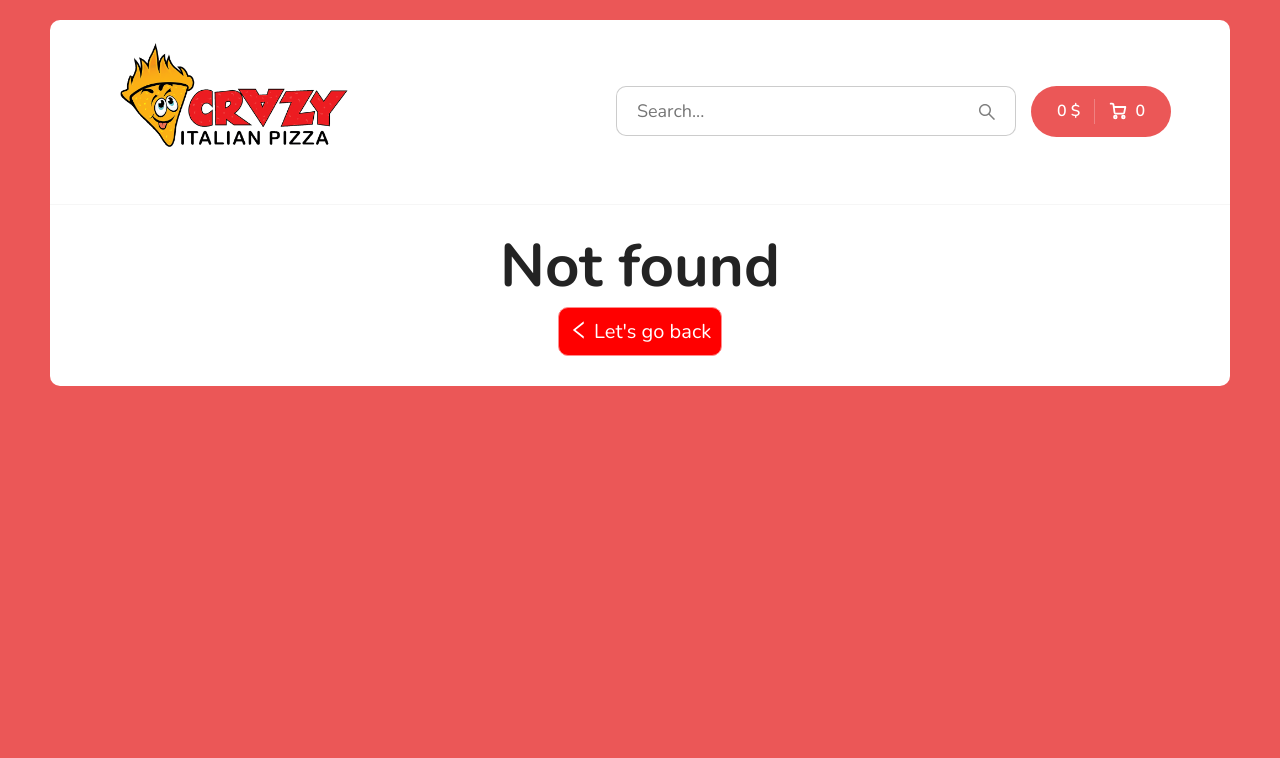
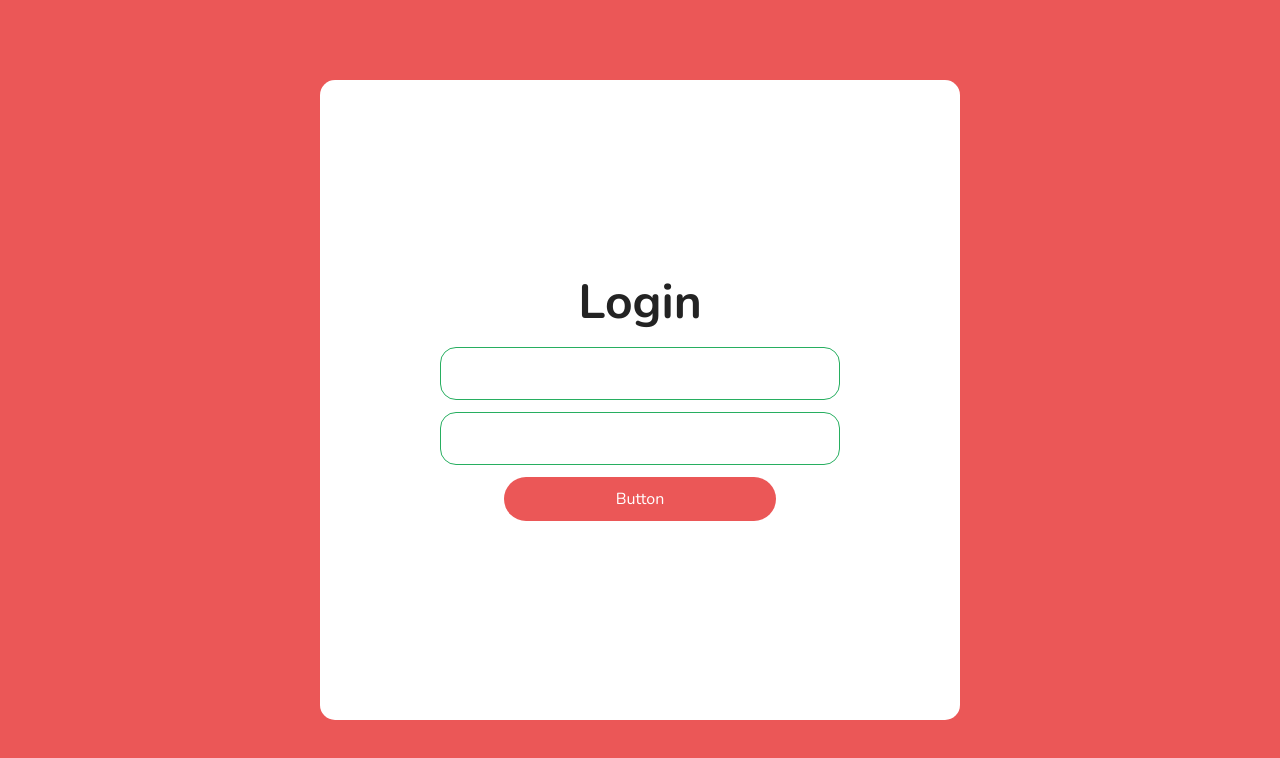
Before and after one commit to dryg1246/pizza, a React (Create React App) app: page /login in a window 1280 px wide. Before the commit this address had no page. Shown: the top 758 px of the page. Built offline with nearby package versions, Linux system fonts and the light colour scheme.

Commit message:
Login without logic

```diff
--- a/src/App.tsx
+++ b/src/App.tsx
@@ -6,6 +6,7 @@ import {MainLayout} from "./layouts/MainLayout";
 import Loading from "@ant-design/icons/lib/icons/LoadingOutlined";
 
 import {Home} from "./pages/Home";
+import Login from "./pages/Login";
 
 const PizzaInfoPages = React.lazy( () => import(/* webpackChunkName: "PizzaInfo" */ './pages/PizzaInfoPages'));
 const NotFound = React.lazy(() => import(/* webpackChunkName: "NotFound" */'./pages/NotFound'));
@@ -24,6 +25,7 @@ const App = () => {
             <SearchContext.Provider value={{searchValue, setSearchValue}}>
                 <Suspense fallback={<div>Loading...</div>}>
                 <Routes>
+                    <Route path="login" element={<Login/>}/>
                     <Route path="/" element={<MainLayout/>}>
                         <Route path="" element={<Home searchValue={searchValue}/>}/>
                         <Route path="*" element={<NotFound/>}/>
--- a/src/components/Header.tsx
+++ b/src/components/Header.tsx
@@ -10,7 +10,6 @@ let pizzaLogo = require("../assets/images/logo.webp");
 
 
 export const Header = () => {
-
     const {totalPrice, items} : CartSliceState = useSelector(selectCart);
     const totalCount: number = items.reduce((sum, obj) => obj.count + sum, 0)
 
@@ -62,6 +61,9 @@ export const Header = () => {
                         </svg>
                         <span>{totalCount}</span>
                     </Link>
+                    <Link to="/login" className="button button--cart button--login">
+                        Login
+                    </Link>
                 </div>}
             </div>
         </div>
--- a/src/components/cartblock/CartBlock.tsx
+++ b/src/components/cartblock/CartBlock.tsx
@@ -1,7 +1,6 @@
 
 import {useDispatch, useSelector} from "react-redux";
 import {currency} from "../../assets/constans";
-import {clearItem} from "../../redux/slices/cartSlice";
 import {selectCart} from "../../redux/selectors";
 import {Link} from "react-router-dom";
 import {CartSliceState} from "../../assets/types";
@@ -15,9 +14,9 @@ export const CartBlock = () => {
     const totalCount: number = items.reduce((sum: any, obj: any) => obj.count + sum, 0)
 
 
-    const onClickClearItems = () => {
-        dispatch(clearItem())
-    }
+    //const onClickClearItems = () => {
+    //    dispatch(clearItem())
+    //}
 
     if(!totalPrice){
         return <CartEmpty />
@@ -49,7 +48,7 @@ export const CartBlock = () => {
                                 </svg>
                                 Cart
                             </h2>
-                            <div onClick={onClickClearItems} className="cart__clear">
+                            <div className="cart__clear">
                                 <svg width="20" height="20" viewBox="0 0 20 20" fill="none"
                                      xmlns="http://www.w3.org/2000/svg">
                                     <path d="M2.5 5H4.16667H17.5" stroke="#B6B6B6" strokeWidth="1.2"
--- a/src/components/cartblock/CartItem.tsx
+++ b/src/components/cartblock/CartItem.tsx
@@ -3,18 +3,16 @@ import { PizzaItem } from "../../assets/types";
 import { currency } from "../../assets/constans";
 import { useDispatch, useSelector } from "react-redux";
 import { addItem, minusItem, removeItem } from "../../redux/slices/cartSlice";
-import { selectItems } from "../../redux/selectors";
+import {selectItems} from "../../redux/selectors";
 
 export const CartItem: React.FC<PizzaItem> = ({ id, name, price, size }) => {
     const dispatch = useDispatch();
-    const cartState = useSelector(selectItems);
-    const cartItems: PizzaItem[] = cartState.items;
-
-    const item = cartItems.find((item: PizzaItem) => item.id === id && item.size === size);
-    const count = item ? item.count : 0;
+    const items = useSelector(selectItems);
+    const count = 2;
+    console.log(items);
 
     const onClickPlus = () => {
-        dispatch(addItem({ id, size }));
+        dispatch(addItem({ id, price }));
     };
 
     const onClickMinus = () => {
--- /dev/null
+++ b/src/pages/Login.tsx
@@ -0,0 +1,24 @@
+
+
+const Login   = () => {
+    return (
+		<div className="login">
+			<div className="login-container">
+				<div className="login-container__content">
+				<div className="login-container__content-input">
+					<h1 className="">Login</h1>
+					<input type="text" className="input"/>
+					<input type="text" className="input"/>
+					<div className="login-container__content-button">
+						<a href="" className="button pay-btn">
+							Button
+						</a>
+					</div>
+				</div>
+				</div>
+			</div>
+		</div>
+    )
+}
+
+export default Login
--- a/src/redux/selectors.ts
+++ b/src/redux/selectors.ts
@@ -5,4 +5,4 @@ export const selectCart = (state: RootState) => state.cart;
 
 export const selectFilter = (state: RootState) => state.filter
 
-export const selectItems = (state: RootState) => state.pizza
+export const selectItems = (state: RootState) => state.pizza;
--- a/src/redux/slices/cartSlice.ts
+++ b/src/redux/slices/cartSlice.ts
@@ -7,7 +7,24 @@ const initialState: CartSliceState = {
 }
 
 
-
+//export const fetchCart = createAsyncThunk("cart/fetchCart", async () => {
+//    const response = await fetch("http://localhost:5000/api/cart/1");
+//    return await response.json();
+//});
+//
+//export const addToCart = createAsyncThunk("cart/addToCart", async (pizza) => {
+//    await fetch("http://localhost:5000/api/cart/", {
+//        method: "POST",
+//        headers: { "Content-Type": "application/json" },
+//        body: JSON.stringify({ pizzaId: pizza.id, count: 1 }),
+//    });
+//    return pizza;
+//});
+//
+//export const removeFromCart = createAsyncThunk("cart/removeFromCart", async (pizzaId) => {
+//    await fetch(`http://localhost:5000/api/cart/1/remove/${pizzaId}`, { method: "DELETE" });
+//    return pizzaId;
+//});
 const refactorFindItem = (state: CartSliceState, payload: { id: string, type: string, size: string }) => {
     return state.items.find((obj) => {
         return obj.id === payload.id && obj.type === payload.type && obj.size === payload.size;
@@ -19,8 +36,8 @@ const cartSlice = createSlice({
     initialState,
     reducers: {
         addItem(state, { payload }) {
-            const { id, size } = payload;
-            const item = state.items.find((item) => item.id === id && item.size === size);
+            const { id, price } = payload;
+            const item = state.items.find((item) => item.id === id && item.price === price );
 
             if (item) {
                 item.count += 1;
--- a/src/scss/app.scss
+++ b/src/scss/app.scss
@@ -395,5 +395,62 @@ body {
   align-items: center;
   gap: 10px;
   padding-bottom: 20px
+}
 
+.login {
+   display: flex;
+   justify-content: center;
+   align-items: center;
+   min-height: 100vh;
+
+  .login-container {
+    background: #fff;
+    width: 40rem;
+    height: 40rem;
+    border-radius: 15px;
+    margin: 0 auto;
+    display: flex;
+    justify-content: center;
+
+
+    .login-container__content{
+      display: flex;
+      flex-direction: column;
+      h1{
+        text-align: center;
+      }
+      .login-container__content-input{
+        display: flex;
+        flex-direction: column;
+        justify-content: center;
+        gap: 12px;
+        width: 25rem;
+        height: 100%;
+      }
+      .login-container__content-button{
+        display: flex;
+        justify-content: center;
+        margin-bottom: 10px;
+        a {
+          display: flex;
+          align-items: center;
+          justify-content: center;
+          width: 17rem;
+          height: 100%;
+        }
+      }
+    }
+  }
 }
+
+.input {
+  border: none;
+  outline: none;
+  font-size: 1rem; // можно изменить под ваши нужды для text-md
+  font-size: 1.25rem; // можно изменить под ваши нужды для text-lg
+  border: 1px solid $green-button;
+  border-radius: 1rem; // можно изменить под ваши нужды
+  padding: 0.75rem 1rem;
+  width: 100%;
+  background-color: #fff;
+}
--- a/src/scss/components/_button.scss
+++ b/src/scss/components/_button.scss
@@ -147,6 +147,13 @@
       padding: 7px 5px;
     }
 
+    &--login {
+      font-size: 12px;
+      font-weight: 600;
+      display: flex;
+      align-content: center;
+    }
+
 
     svg {
       margin-right: 8px;
--- a/src/services/pizza.service.ts
+++ b/src/services/pizza.service.ts
@@ -26,6 +26,17 @@ class PizzaService {
 	getImages() {
 		return axios.get(`https://localhost:7004/api/PizzaHut/GetImages`);
 	}
+	getCart() {
+		return axios.get(`https://localhost:7004/api/PizzaHut/GetCart`);
+	}
+
+	addToCart(cartId: number, count: number = 1) {
+		return axios.get(`https://localhost:7004/api/PizzaHut/AddToCart/${cartId}`);
+	}
+
+	removeFromCart(cartId: number, ) {
+		return axios.get(`https://localhost:7004/api/PizzaHut/RemoveFromCart/${cartId}`);
+	}
 }
 
 export default new PizzaService();
```
